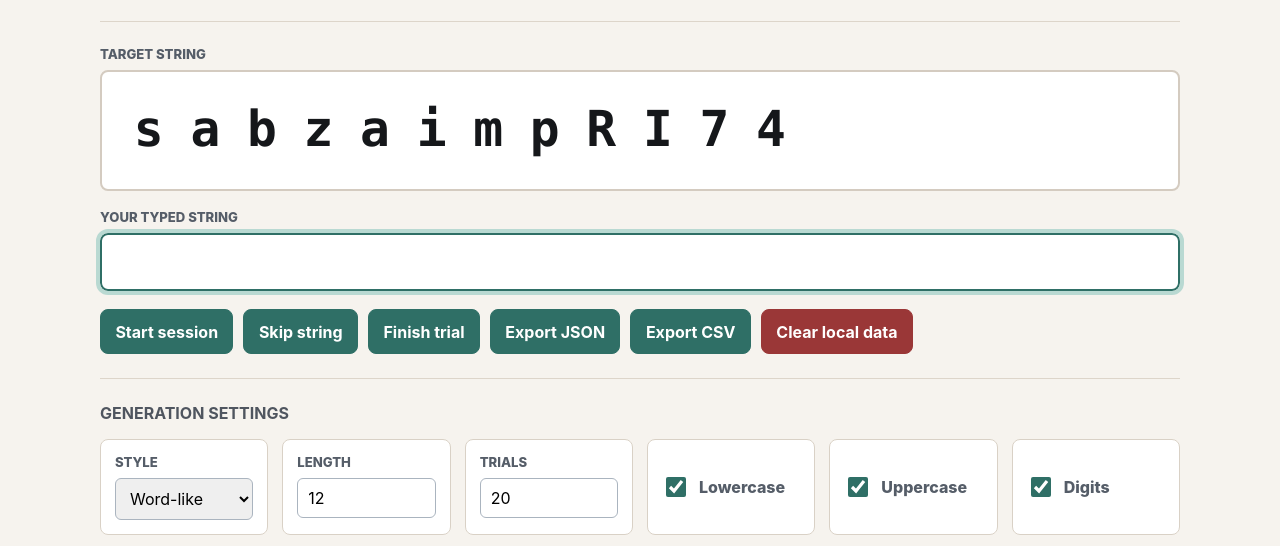
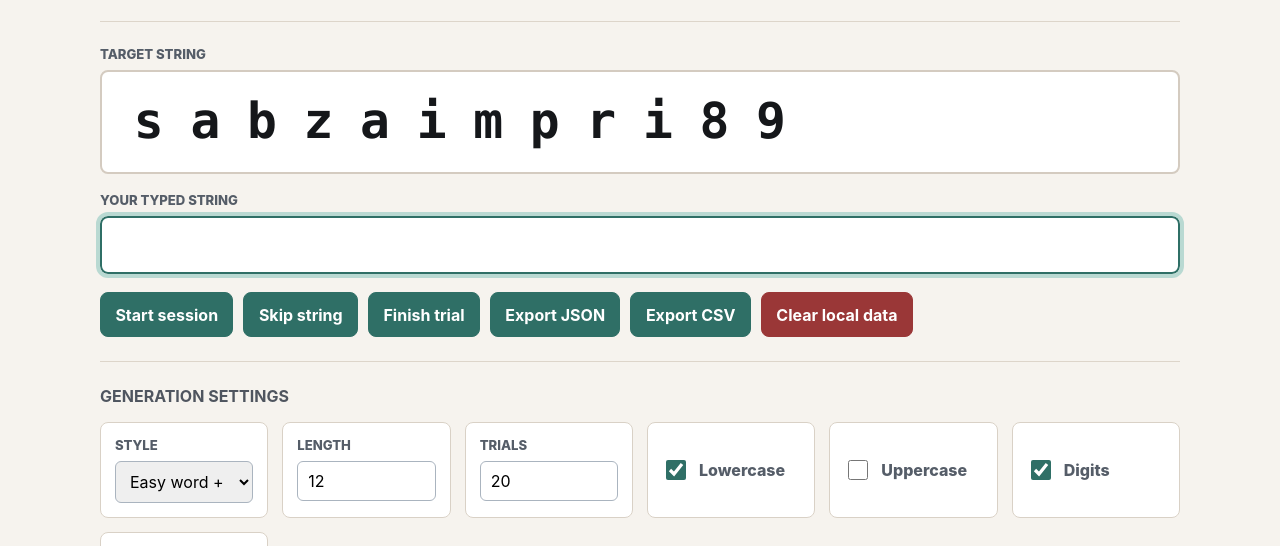
Before and after one commit to bernardo7894/keyease-lab, a website built with Vite: page index.html in a window 1280 px wide. Both pictures are taken after a click on the button "Start session". Shown: the part 236-782 px from the top of the page. Built offline with nearby package versions, Linux system fonts and the light colour scheme.

Commit message:
Add easy lowercase word mode

```diff
--- a/src/helpers.ts
+++ b/src/helpers.ts
@@ -60,10 +60,24 @@ export function generateTargets(settings: GeneratorSettings): string[] {
   const count = Math.max(1, Math.floor(settings.trialCount));
 
   return Array.from({ length: count }, () =>
-    settings.generationMode === "wordLike"
-      ? generateWordLikeString(settings)
-      : generateRandomString(settings.length, alphabet),
+    settings.generationMode === "easyWord"
+      ? generateEasyWordString(settings)
+      : settings.generationMode === "wordLike"
+        ? generateWordLikeString(settings)
+        : generateRandomString(settings.length, alphabet),
   );
+}
+
+export function generateEasyWordString(settings: GeneratorSettings): string {
+  const safeLength = Math.max(1, Math.floor(settings.length));
+  const digitCount = settings.includeDigits && safeLength > 3 ? Math.min(2, Math.max(1, Math.floor(safeLength / 6))) : 0;
+  const symbolCount = settings.includeSymbols && safeLength - digitCount > 4 ? 1 : 0;
+  const coreLength = Math.max(1, safeLength - digitCount - symbolCount);
+  const core = generateWordCore(coreLength);
+  const digits = digitCount > 0 ? generateRandomString(digitCount, DIGITS) : "";
+  const symbols = symbolCount > 0 ? generateRandomString(symbolCount, SYMBOLS) : "";
+
+  return `${core}${digits}${symbols}`.slice(0, safeLength);
 }
 
 export function generateWordLikeString(settings: GeneratorSettings): string {
--- a/src/main.ts
+++ b/src/main.ts
@@ -11,10 +11,10 @@ import {
 import type { GeneratorSettings, KeydownEventRecord, TrialRecord } from "./types";
 
 const DEFAULT_SETTINGS: GeneratorSettings = {
-  generationMode: "wordLike",
+  generationMode: "easyWord",
   length: 12,
   includeLowercase: true,
-  includeUppercase: true,
+  includeUppercase: false,
   includeDigits: true,
   includeSymbols: false,
   trialCount: 20,
@@ -77,7 +77,8 @@ app.innerHTML = `
         <label>
           <span>Style</span>
           <select id="generationModeInput">
-            <option value="wordLike" selected>Word-like</option>
+            <option value="easyWord" selected>Easy word + digits</option>
+            <option value="wordLike">Word-like mixed case</option>
             <option value="random">Random</option>
           </select>
         </label>
@@ -94,7 +95,7 @@ app.innerHTML = `
           <span>Lowercase</span>
         </label>
         <label class="check">
-          <input id="uppercaseInput" type="checkbox" checked />
+          <input id="uppercaseInput" type="checkbox" />
           <span>Uppercase</span>
         </label>
         <label class="check">
@@ -158,7 +159,7 @@ function getElement<T extends HTMLElement>(id: string): T {
 
 function readSettings(): GeneratorSettings {
   return {
-    generationMode: generationModeInput.value === "random" ? "random" : "wordLike",
+    generationMode: getGenerationMode(),
     length: clampNumber(lengthInput.valueAsNumber, 1, 64),
     includeLowercase: lowercaseInput.checked,
     includeUppercase: uppercaseInput.checked,
@@ -166,6 +167,18 @@ function readSettings(): GeneratorSettings {
     includeSymbols: symbolsInput.checked,
     trialCount: clampNumber(trialCountInput.valueAsNumber, 1, 500),
   };
+}
+
+function getGenerationMode(): GeneratorSettings["generationMode"] {
+  if (generationModeInput.value === "random") {
+    return "random";
+  }
+
+  if (generationModeInput.value === "wordLike") {
+    return "wordLike";
+  }
+
+  return "easyWord";
 }
 
 function clampNumber(value: number, min: number, max: number): number {
--- a/src/style.css
+++ b/src/style.css
@@ -156,13 +156,15 @@ dt {
 }
 
 .target-char {
-  display: inline-grid;
-  place-items: center;
+  position: relative;
+  display: inline-flex;
+  align-items: center;
+  justify-content: center;
   min-width: 1.08em;
-  min-height: 1.55em;
+  min-height: 1.18em;
   border: 1px solid transparent;
   border-radius: 6px;
-  padding: 2px 2px 4px;
+  padding: 4px 2px;
   line-height: 1;
 }
 
@@ -176,11 +178,13 @@ dt {
 }
 
 .char-hint {
-  margin-top: 3px;
+  position: absolute;
+  right: 2px;
+  bottom: 2px;
   color: #6b4a17;
   font-family:
     Inter, ui-sans-serif, system-ui, -apple-system, BlinkMacSystemFont, "Segoe UI", sans-serif;
-  font-size: 0.62rem;
+  font-size: 0.45rem;
   font-weight: 900;
   line-height: 1;
   text-transform: uppercase;
--- a/src/types.ts
+++ b/src/types.ts
@@ -1,4 +1,4 @@
-export type GenerationMode = "wordLike" | "random";
+export type GenerationMode = "easyWord" | "wordLike" | "random";
 
 export interface KeydownEventRecord {
   key: string;
```
Also changed, not shown: src/helpers.test.ts (+18 -1 lines), README.md.
